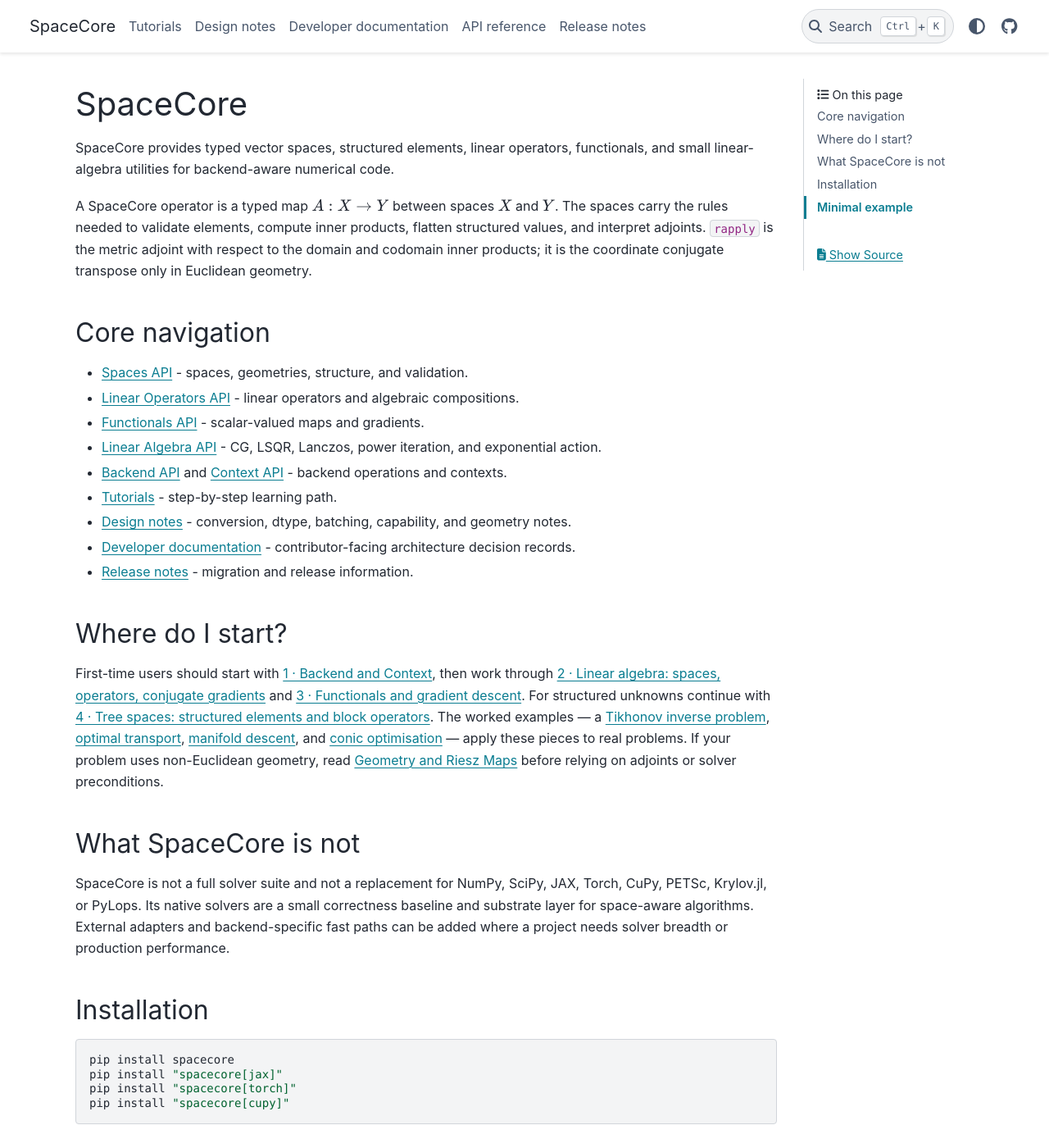
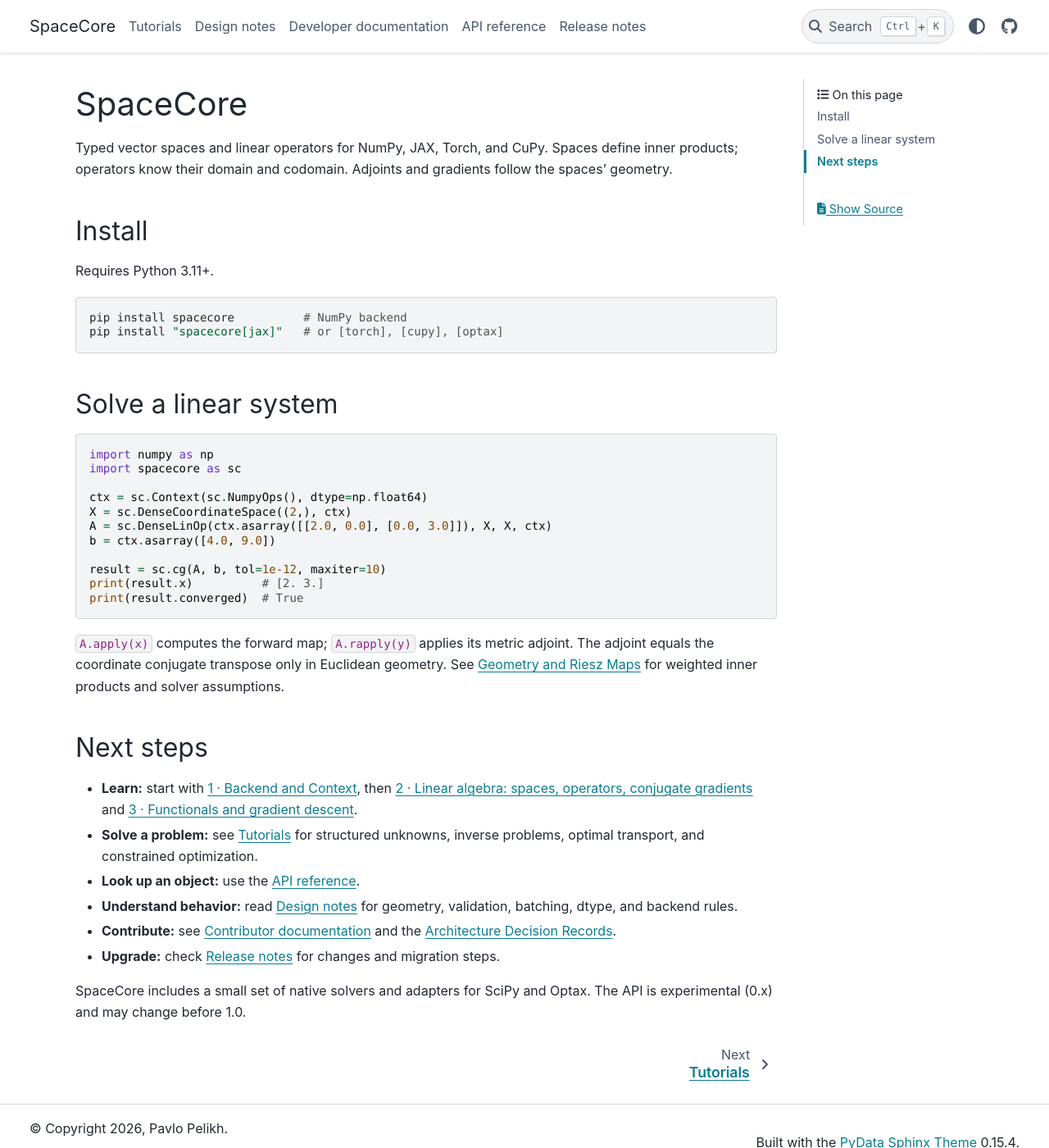
Before and after one commit to Pavlo3P/SpaceCore, a Sphinx documentation site: the page built from docs/source/index.rst, in a window 1280 px wide and 1400 px high. Shown: the whole window at 82% size. Built offline with Sphinx 7.4.7 and the PyData theme 0.15.4, drawn with Linux system fonts in a browser that asks for light colours; some of the changed text lies outside the part shown.

Commit message:
Trim the README, CONTRIBUTING and docs index pages
Co-Authored-By: Claude Opus 5.5 <noreply@anthropic.com>

```diff
--- a/docs/source/api/index.rst
+++ b/docs/source/api/index.rst
@@ -1,8 +1,7 @@
 API reference
 =============
 
-The API reference is split by abstraction. Pages use explicit autodoc
-directives for public objects instead of dumping entire modules.
+Look up classes and functions by topic.
 
 .. toctree::
    :maxdepth: 1
--- a/docs/source/design/index.rst
+++ b/docs/source/design/index.rst
@@ -1,8 +1,7 @@
 Design notes
 ============
 
-These notes document current ``0.3.x`` behavior. Planned APIs are not presented
-as current behavior.
+Rules for geometry, validation, batching, conversion, and backend behavior.
 
 .. toctree::
    :maxdepth: 1
--- a/docs/source/dev/index.rst
+++ b/docs/source/dev/index.rst
@@ -1,8 +1,7 @@
 Developer documentation
 =======================
 
-Developer documentation records contributor-facing architecture, documentation,
-and maintenance guidance for SpaceCore.
+Contribution guidelines, architecture decisions, and project direction.
 
 .. toctree::
    :maxdepth: 1
--- a/docs/source/index.rst
+++ b/docs/source/index.rst
@@ -1,63 +1,22 @@
 SpaceCore
 =========
 
-SpaceCore provides typed vector spaces, structured elements, linear operators,
-functionals, and small linear-algebra utilities for backend-aware numerical
-code.
+Typed vector spaces and linear operators for NumPy, JAX, Torch, and CuPy.
+Spaces define inner products; operators know their domain and codomain.
+Adjoints and gradients follow the spaces' geometry.
 
-A SpaceCore operator is a typed map :math:`A : X \to Y` between spaces
-:math:`X` and :math:`Y`. The spaces carry the rules needed to validate elements,
-compute inner products, flatten structured values, and interpret adjoints.
-``rapply`` is the metric adjoint with respect to the domain and codomain inner
-products; it is the coordinate conjugate transpose only in Euclidean geometry.
+Install
+-------
 
-Core navigation
----------------
-
-* :doc:`api/spaces` - spaces, geometries, structure, and validation.
-* :doc:`api/linops` - linear operators and algebraic compositions.
-* :doc:`api/functionals` - scalar-valued maps and gradients.
-* :doc:`api/linalg` - CG, LSQR, Lanczos, power iteration, and exponential action.
-* :doc:`api/backend` and :doc:`api/context` - backend operations and contexts.
-* :doc:`tutorials/index` - step-by-step learning path.
-* :doc:`design/index` - conversion, dtype, batching, capability, and geometry notes.
-* :doc:`dev/index` - contributor-facing architecture decision records.
-* :doc:`release_notes` - migration and release information.
-
-Where do I start?
------------------
-
-First-time users should start with :doc:`tutorials/01_backend_and_context`, then
-work through :doc:`tutorials/02_linear_algebra` and :doc:`tutorials/03_functionals`.
-For structured unknowns continue with :doc:`tutorials/04_tree_spaces`. The worked
-examples — a :doc:`Tikhonov inverse problem <tutorials/05_weighted_tikhonov>`,
-:doc:`optimal transport <tutorials/06_optimal_transport>`,
-:doc:`manifold descent <tutorials/07_manifold_descent>`, and
-:doc:`conic optimisation <tutorials/08_pdhg_conic_program>` — apply these pieces to
-real problems. If your problem uses non-Euclidean geometry, read
-:doc:`design/geometry` before relying on adjoints or solver preconditions.
-
-What SpaceCore is not
----------------------
-
-SpaceCore is not a full solver suite and not a replacement for NumPy, SciPy,
-JAX, Torch, CuPy, PETSc, Krylov.jl, or PyLops. Its native solvers are a small
-correctness baseline and substrate layer for space-aware algorithms. External
-adapters and backend-specific fast paths can be added where a project needs
-solver breadth or production performance.
-
-Installation
-------------
+Requires Python 3.11+.
 
 .. code-block:: bash
 
-   pip install spacecore
-   pip install "spacecore[jax]"
-   pip install "spacecore[torch]"
-   pip install "spacecore[cupy]"
+   pip install spacecore          # NumPy backend
+   pip install "spacecore[jax]"   # or [torch], [cupy], [optax]
 
-Minimal example
----------------
+Solve a linear system
+---------------------
 
 .. code-block:: python
 
@@ -70,15 +29,29 @@ Minimal example
    b = ctx.asarray([4.0, 9.0])
 
    result = sc.cg(A, b, tol=1e-12, maxiter=10)
-   print(result.x)
-   print(result.converged)
+   print(result.x)          # [2. 3.]
+   print(result.converged)  # True
 
-Expected output:
+``A.apply(x)`` computes the forward map; ``A.rapply(y)`` applies its metric
+adjoint. The adjoint equals the coordinate conjugate transpose only in
+Euclidean geometry. See :doc:`design/geometry` for weighted inner products
+and solver assumptions.
 
-.. code-block:: text
+Next steps
+----------
 
-   [2. 3.]
-   True
+* **Learn:** start with :doc:`tutorials/01_backend_and_context`, then
+  :doc:`tutorials/02_linear_algebra` and :doc:`tutorials/03_functionals`.
+* **Solve a problem:** see :doc:`tutorials/index` for structured unknowns,
+  inverse problems, optimal transport, and constrained optimization.
+* **Look up an object:** use the :doc:`api/index`.
+* **Understand behavior:** read :doc:`design/index` for geometry, validation,
+  batching, dtype, and backend rules.
+* **Contribute:** see :doc:`dev/contributing` and the :doc:`dev/adr`.
+* **Upgrade:** check :doc:`release_notes` for changes and migration steps.
+
+SpaceCore includes a small set of native solvers and adapters for SciPy and
+Optax. The API is experimental (0.x) and may change before 1.0.
 
 .. toctree::
    :maxdepth: 2
```
Also changed, not shown: CONTRIBUTING.md (+19 -39 lines), README.md (+10 -29 lines), docs/source/tutorials/index.rst (+3 -5 lines), docs/README.md.
